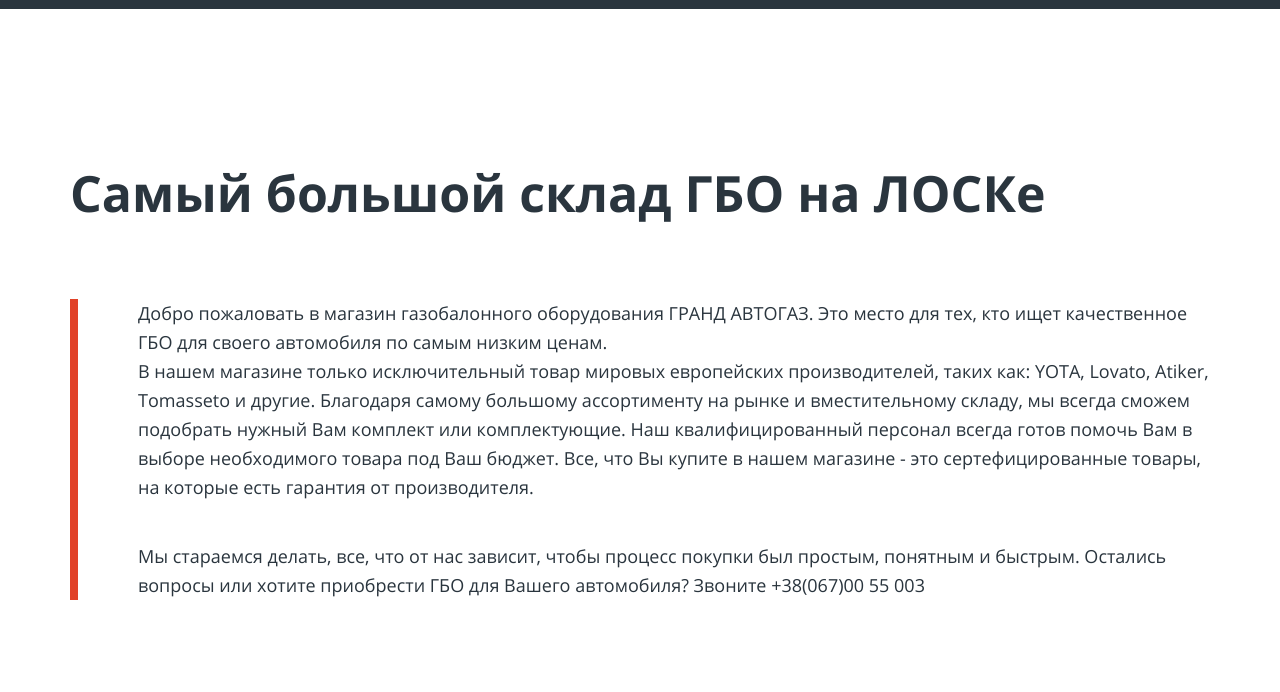
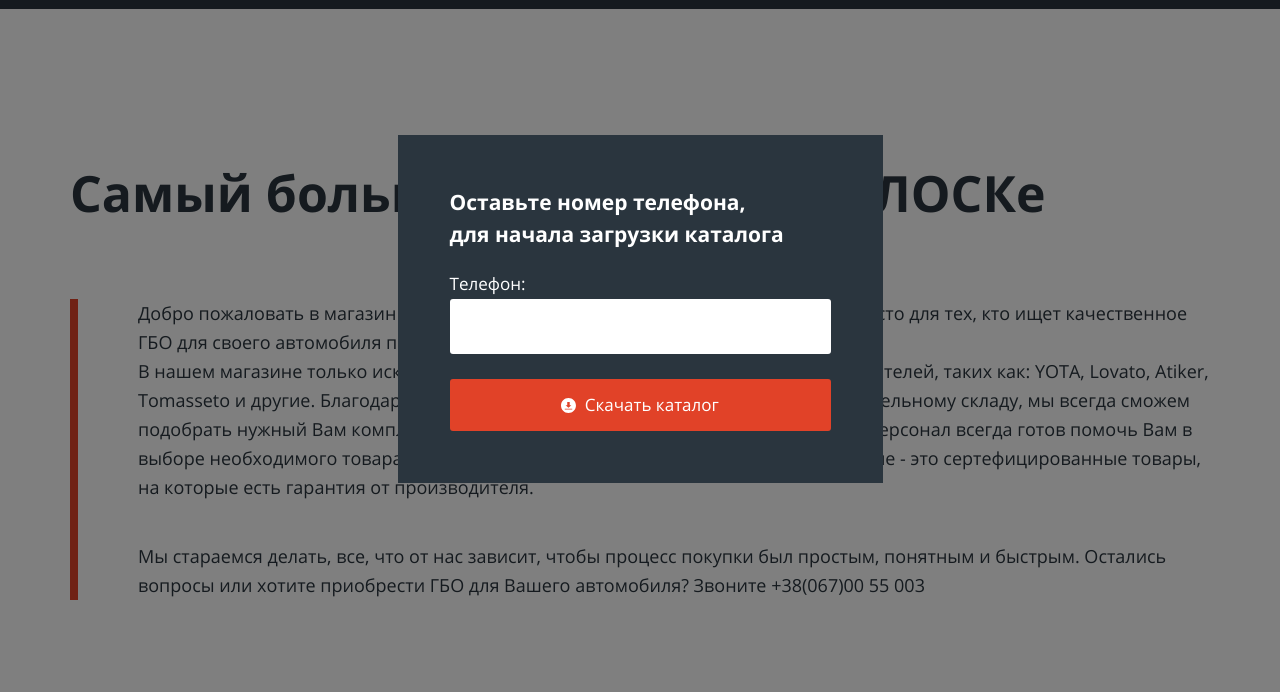
Before and after one commit to menim/grand-avtogaz, a website: page equipment.html in a window 1280 px wide. Shown: the part 91-783 px from the top of the page. Drawn offline with nearby package versions, Linux system fonts and the light colour scheme; files that its build step writes are made by us from their sources.

Commit message:
Add modal layout and form-secondary component with styles to website

```diff
--- a/equipment.html
+++ b/equipment.html
@@ -414,5 +414,16 @@
         </div>
       </div>
     </footer>
+    <div class="modal">
+      <form class="form-secondary" action="">
+        <h2 class="form-secondary__headline">Оставьте номер телефона,
+          для&nbsp;начала загрузки каталога</h2>
+        <label class="form-secondary__label" for="telephone-secondary">Телефон:</label>
+        <input class="form-secondary__input" name="telephone-secondary" type="text" />
+        <button class="form-secondary__btn"><svg class="form-secondary__load-icon">
+          <use xlink:href="img/svg/symbol/sprite.svg#arrow-downlaod"></use>
+        </svg>Скачать каталог</button>
+      </form>
+    </div>
   </body>
 </html>
--- /dev/null
+++ b/sass/components/_form-secondary.scss
@@ -0,0 +1,62 @@
+.form-secondary {
+  color: $white;
+  background-color: $outer-space;
+  font-size: 1rem;
+  padding: 3.25em;
+  width: 30.3125rem;
+
+  @include media-breakpoint-down(sm) {
+    font-size: 0.9rem;
+  }
+
+  @include media-breakpoint-down(xm) {
+    font-size: 0.8rem;
+  }
+
+  &__headline {
+    font-size: 1.3125em;
+    font-family: OpenSansBold;
+    font-weight: normal;
+    line-height: 1.5;
+    margin-bottom: 1.19em;
+    margin-top: 0;
+  }
+
+  &__label {
+    display: block;
+    font-size: 1.066em;
+    margin-bottom: 0.4em;
+  }
+
+  &__input {
+    color: $black;
+    border-radius: 3px;
+    border: none;
+    display: block;
+    height: 3.4375em;
+    margin-bottom: 1.5625em;
+    padding-left: 1.5em;
+    width: 100%;
+  }
+
+  &__btn {
+    background-color: $cinnabar;
+    border: none;
+    border-radius: 3px;
+    font-size: 1.0625em;
+    line-height: 1;
+    margin: 0;
+    padding: 0;
+    width: 100%;
+    height: 3.059em;
+    vertical-align: middle;
+  }
+
+  &__load-icon {
+    fill: $white;
+    width: 0.88em;
+    height: 0.88em;
+    margin-right: 0.5em;
+    vertical-align: bottom;
+  }
+}
--- /dev/null
+++ b/sass/layout/_modal.scss
@@ -0,0 +1,11 @@
+.modal {
+  background-color: rgba(0, 0, 0, 0.5);
+  display: flex;
+  justify-content: center;
+  align-items: center;
+  position: fixed;
+  top: 0;
+  left: 0;
+  right: 0;
+  bottom: 0;
+}
--- a/sass/main.scss
+++ b/sass/main.scss
@@ -2,9 +2,10 @@
   'abstracts/sprite', 'base/normalize', 'base/general', 'components/logo',
   'components/menu', 'components/link', 'components/headline',
   'components/description', 'components/paragraph', 'components/employee-card',
-  'components/form', 'components/download-link', 'components/equipment',
-  'components/map', 'components/mini-employee-card', 'layout/inner-wrapper',
-  'layout/header', 'layout/nav', 'layout/container-vs-pad', 'layout/gbo-brands',
-  'layout/our-command', 'layout/gbo-offer', 'layout/gbo-delivery',
-  'layout/gbo-questions', 'layout/equip-download', 'layout/gbo-equipments',
-  'layout/contacts', 'layout/footer';
+  'components/form', 'components/download-link', 'components/form-secondary',
+  'components/equipment', 'components/map', 'components/mini-employee-card',
+  'layout/inner-wrapper', 'layout/header', 'layout/nav',
+  'layout/container-vs-pad', 'layout/gbo-brands', 'layout/our-command',
+  'layout/gbo-offer', 'layout/gbo-delivery', 'layout/gbo-questions',
+  'layout/equip-download', 'layout/gbo-equipments', 'layout/contacts',
+  'layout/footer', 'layout/modal';
```
